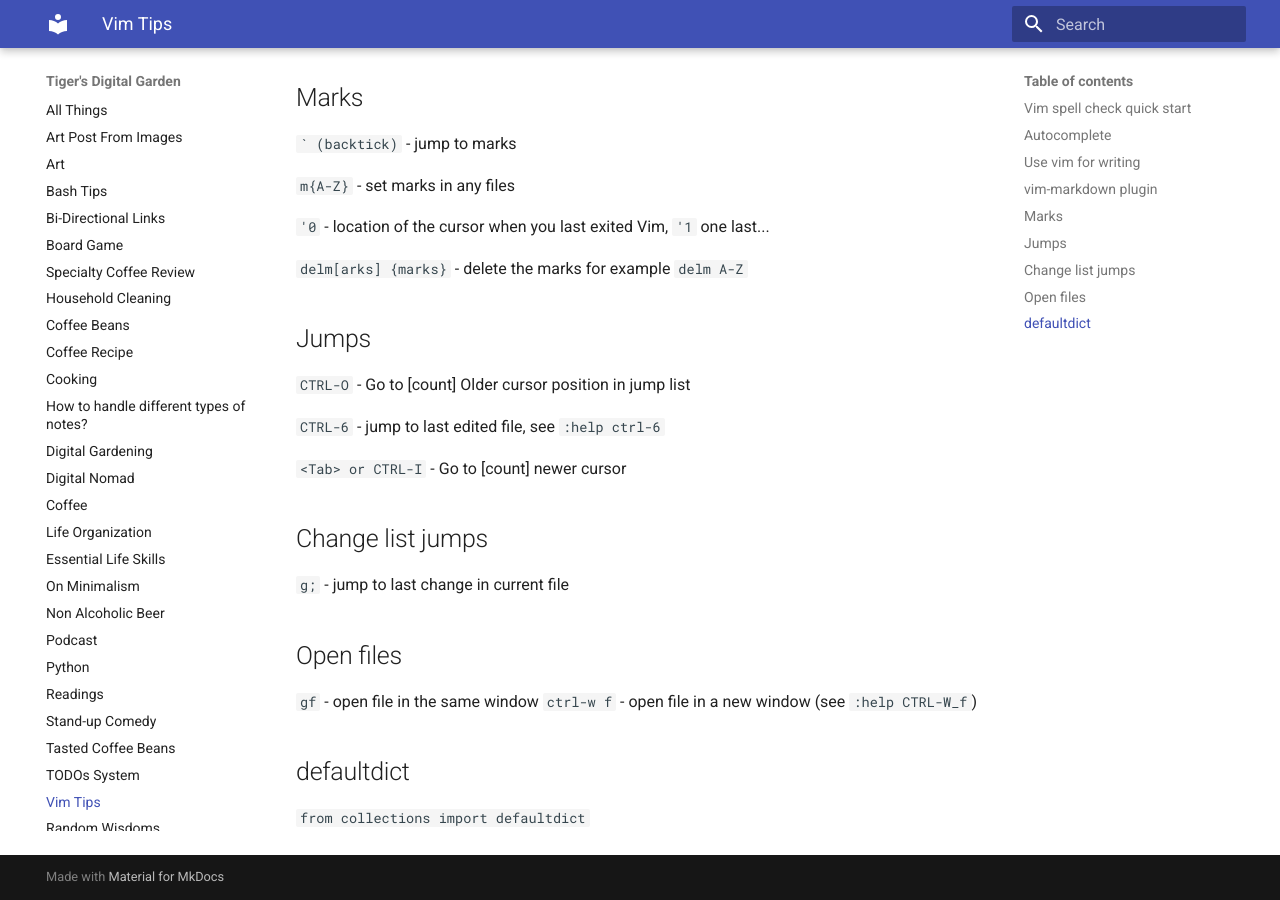
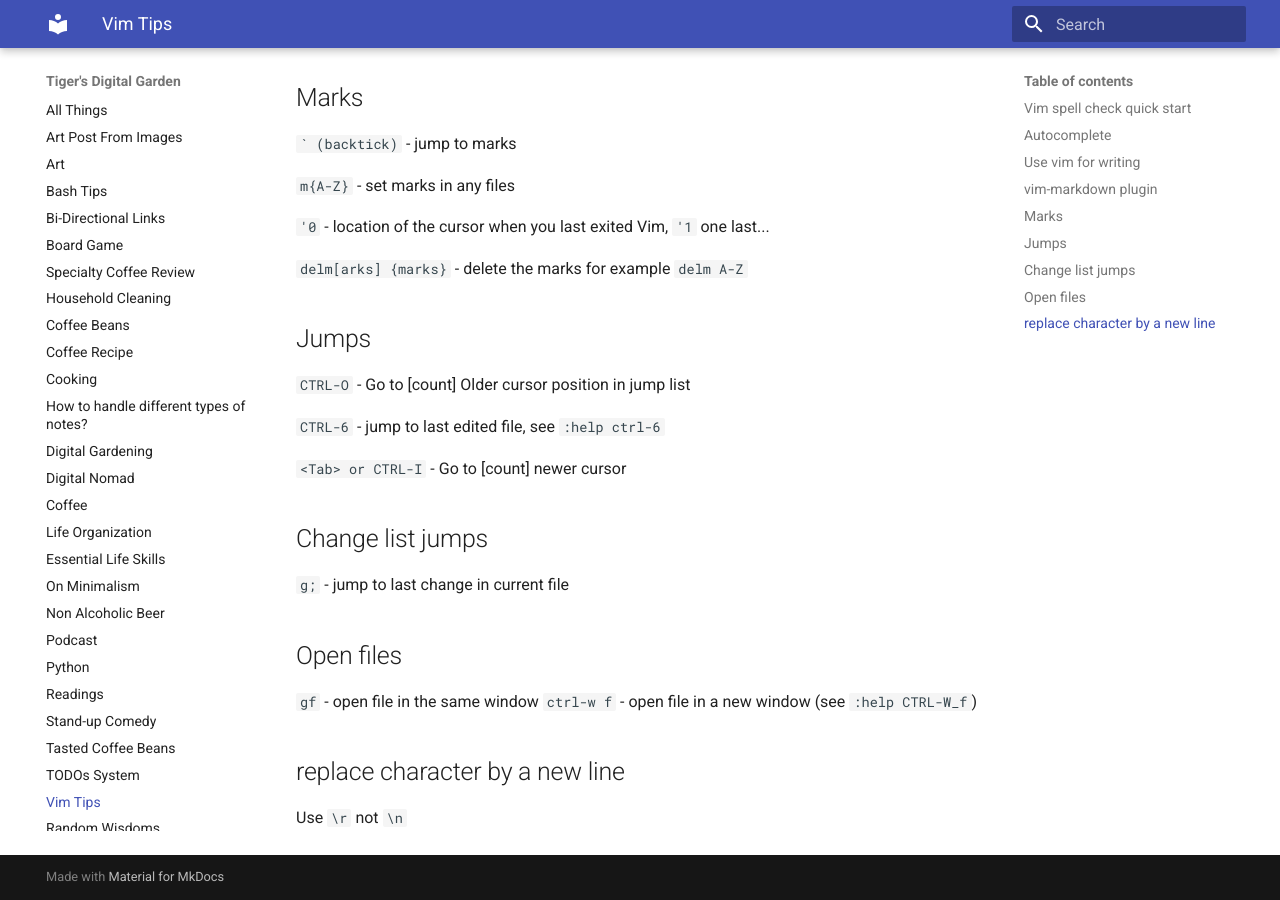
Before and after one commit to ynotstartups/notes, an MkDocs documentation site: the page built from notes/vim-tips.md, in a window 1280 px wide and 900 px high, scrolled down 1017 px. Built offline with MkDocs 1.6.1 and Material for MkDocs 9.7.7, drawn with Linux system fonts in a browser that asks for light colours.

Commit message:
add tips

```diff
--- a/notes/vim-tips.md
+++ b/notes/vim-tips.md
@@ -66,6 +66,6 @@
 `gf` - open file in the same window
 `ctrl-w f` - open file in a new window (see `:help CTRL-W_f`)
 
-## defaultdict
+## replace character by a new line
 
-`from collections import defaultdict`
+Use `\r` not `\n`
```
Also changed, not shown: notes/python-tips.md (+4 -0 lines).
